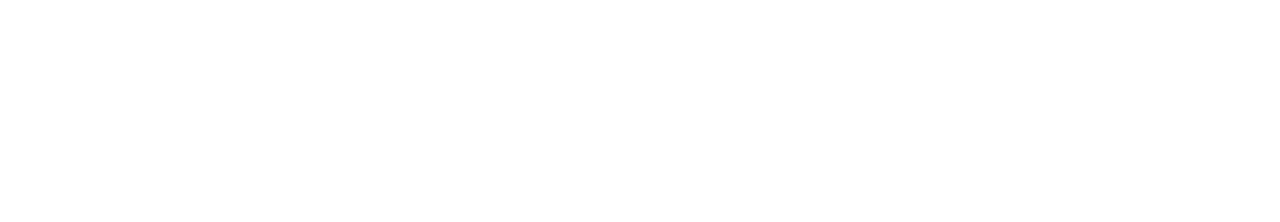
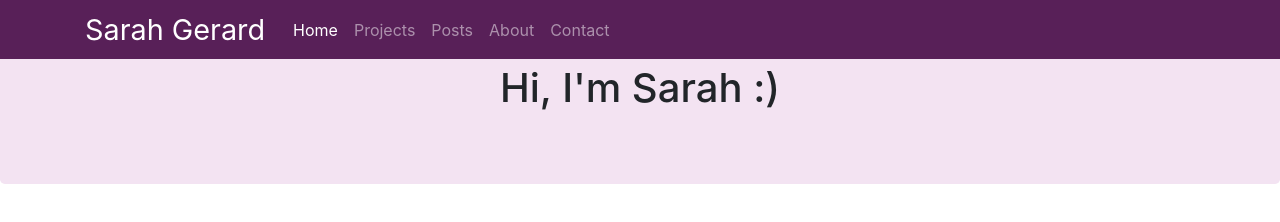
Before and after one commit to umokaysarah/Resume-Website, a website: page index.html in a window 1280 px wide. Drawn offline with nearby package versions, Linux system fonts and the light colour scheme.

Commit message:
bunch of stuff

```diff
--- /dev/null
+++ b/css/styles.css
@@ -0,0 +1,14 @@
+.navbar-dark {
+    background-color: rgb(88, 32, 88);
+}
+
+.header{
+    padding: 50px 0px 0px 0px;
+}
+.sarah{
+    font-size: 180%;
+    padding: 0px 20px 0px 0px
+}
+.jumbotron{
+    background-color: rgb(243, 227, 242);
+}
--- a/index.html
+++ b/index.html
@@ -1,6 +1,46 @@
 <!doctype html>
 <html lang="en">
+<head>
+    <!-- Required meta tags -->
+    <meta charset="utf-8">
+    <meta name="viewport" content="width=device-width, initial-scale=1, shrink-to-fit=no">
+    <!-- Bootstrap CSS -->
+    <link rel="stylesheet" href="node_modules/bootstrap/dist/css/bootstrap.min.css">
+    <link rel="stylesheet" href="css/styles.css">
+    <title>Sarah is Cool</title>
+</head>
 
-<!-- Required meta tags -->
+<body>
+    <nav class = "navbar navbar-dark navbar-expand-sm fixed-top">
+        <div class = "container">
+            <button class = "navbar-toggler" type="button data-toggle="collapse" data-target="#Navbar">
+                <span class ="navbar-toggler-icon"></span>
+            </button>
+            <a class = "navbar-brand mr-auto sarah" href="#">Sarah Gerard</a>
+            <div class="collapse navbar-collapse" id="Navbar">
+                <ul class = "navbar-nav mr-auto">
+                    <li class =  "nav-item active"><a class="nav-link" href="#">Home</a></li>
+                    <li class =  "nav-item"><a class="nav-link" href="#">Projects</a></li>
+                    <li class =  "nav-item"><a class="nav-link" href="#">Posts</a></li>
+                    <li class =  "nav-item"><a class="nav-link" href="#">About</a></li>
+                    <li class =  "nav-item"><a class="nav-link" href="#">Contact</a></li>
+                </ul>
+            </div>
+        </div>
+    </nav>
 
-<!-- Bootstrap CSS -->
+    <header class="jumbotron">
+        <div class="container">
+            <div class = "row justify-content-md-center">
+                    <h1>Hi, I'm Sarah :)</h1>
+            </div>
+        </div>
+    </header>
+
+
+    <script src="node_modules/jquery/dist/jquery.slim.min.js"></script>
+    <script src="node_modules/popper.js/dist/umd/popper.min.js"></script>
+    <script src="node_modules/bootstrap/dist/js/bootstrap.min.js"></script>
+</body>
+
+</html>
--- a/package.json
+++ b/package.json
@@ -3,7 +3,11 @@
   "version": "1.0.0",
   "description": "website woohoo",
   "main": "index.js",
-  "dependencies": {},
+  "dependencies": {
+    "bootstrap": "^4.4.1",
+    "jquery": "^3.5.0",
+    "popper.js": "^1.16.0"
+  },
   "devDependencies": {
     "lite-server": "^2.5.4"
   },
```
Also changed, not shown: 2 other files.
